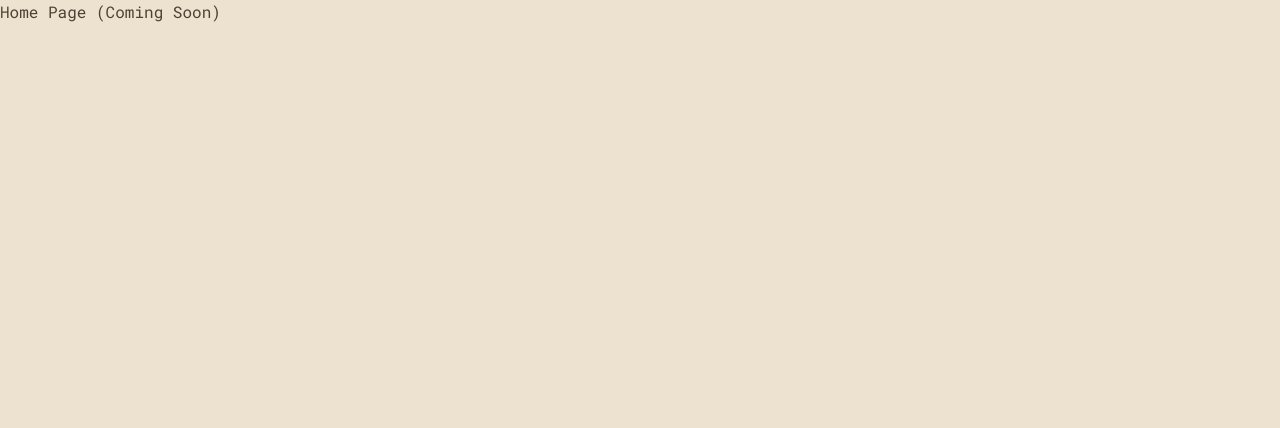
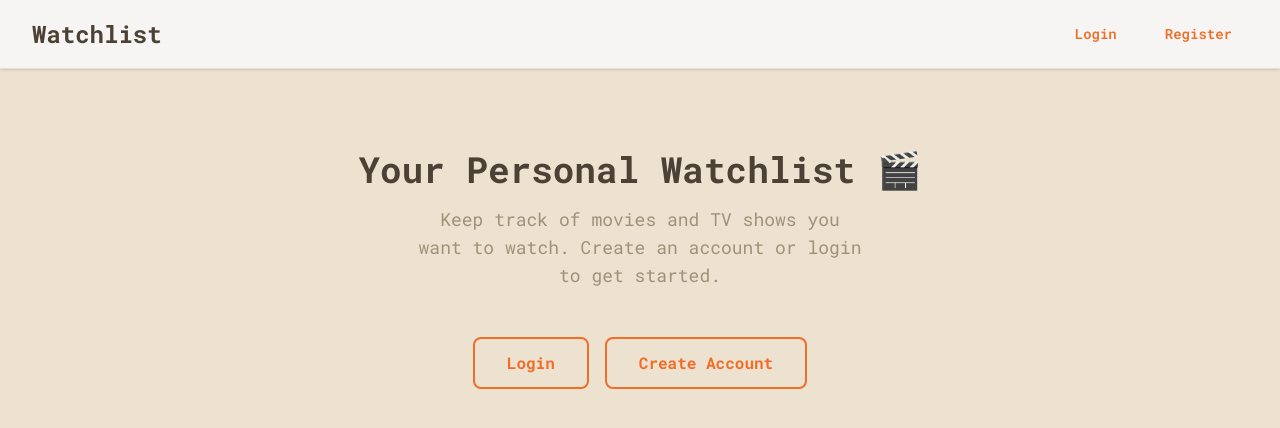
Before and after one commit to Dosoro/Watchlist, a React app in the folder frontend/: page / in a window 1280 px wide. Shown: the top 428 px of the page. Built offline with nearby package versions, Linux system fonts and the light colour scheme; the HTML template or start-up script is replaced by a standard one.

Commit message:
feat: create HomePage with navbar and conditional logged-in/logged-out views

```diff
--- a/frontend/src/pages/HomePage.jsx
+++ b/frontend/src/pages/HomePage.jsx
@@ -1,3 +1,189 @@
-export default function HomePage() {
-  return <div>Home Page (Coming Soon)</div>;
+import { useNavigate } from "react-router-dom";
+import { useAuth } from "../hooks/useAuth.js";
+import { IconSearch, IconBookmark, IconLogout } from "@tabler/icons-react";
+
+function HomePage() {
+  const navigate = useNavigate();
+  const { isAuthenticated, logout, user } = useAuth();
+
+  const handleLogout = () => {
+    logout();
+    navigate("/login");
+  };
+
+  return (
+    <div className="min-h-screen bg-background">
+      <nav className="flex items-center justify-between border-b border-secondary/20 bg-foreground px-8 py-4 shadow-sm">
+        <h1 className="text-2xl font-bold text-primary">Watchlist</h1>
+
+        <div className="flex items-center gap-4">
+          {isAuthenticated ? (
+            <>
+              <p className="text-sm text-secondary">{user?.email}</p>
+              <button
+                onClick={handleLogout}
+                className="
+            flex
+            items-center
+            gap-2
+            rounded-lg
+            bg-accent
+            px-4
+            py-2
+            text-sm
+            font-semibold
+            text-foreground
+            transition
+            hover:-translate-y-0.5
+            hover:shadow-lg"
+              >
+                <IconLogout className="h-4 w-4" />
+                Logout
+              </button>
+            </>
+          ) : (
+            <>
+              <button
+                onClick={() => navigate("/login")}
+                className="
+                rounded-lg
+                px-4
+                py-2
+                text-sm
+                font-semibold
+                text-accent
+                transition
+                hover:underline"
+              >
+                Login
+              </button>
+              <button
+                onClick={() => navigate("/register")}
+                className="
+                rounded-lg
+                px-4
+                py-2
+                text-sm
+                font-semibold
+                text-accent
+                transition
+                hover:underline"
+              >
+                Register
+              </button>
+            </>
+          )}
+        </div>
+      </nav>
+
+      <div className="flex flex-col items-center justify-center px-4 py-20">
+        {isAuthenticated ? (
+          <>
+            <h2 className="mb-4 text-4xl font-bold text-primary">
+              Welcome back!
+            </h2>
+            <p className="mb-12 text-center text-lg text-secondary">
+              Find and manage your favorite mmovies and TV shows
+            </p>
+            <div className="grid sm:grid-cols-2">
+              <button
+                onClick={() => navigate("/search")}
+                className="
+                group
+                flex
+                flex-col
+                items-center
+                gap-4
+                rounded-xl
+                border-2
+                border-secondary/20
+                bg-foreground
+                px-8
+                py-12
+                transition
+                hover:border-accent
+                hover:bg-foreground/80"
+              >
+                <IconSearch className="h-12 w-12 text-secondary group-hover:text-accent" />
+                <h3 className="text-xl font-bold text-primary">
+                  Search Movies & Shows
+                </h3>
+                <p className="text-sm text-secondary">
+                  Discover and add to your watchlist
+                </p>
+              </button>
+
+              <button
+                onClick={() => navigate("/watchlist")}
+                className="
+              group
+              flex
+              flex-col
+              items-center
+              gap-4
+              rounded-xl
+              border-2
+              border-secondary/20
+              bg-foreground
+              px-8
+              py-12
+              transition
+              hover:border-accent
+              hover:bg-foreground/80"
+              >
+                <IconBookmark className="w-12 h-12 text-secondary group-hover:text-accent" />
+                <h3 className="text-xl font-bold text-primary">
+                  Your Watclist
+                </h3>
+                <p className="text-sm text-secondary">Your Watclist</p>
+              </button>
+            </div>
+          </>
+        ) : (
+          <>
+            <h2 className="mb-4 text-4xl font-bold text-primary">
+              Your Personal Watchlist 🎬
+            </h2>
+            <p className="mb-12 max-w-md text-center text-lg text-secondary">
+              Keep track of movies and TV shows you want to watch. Create an
+              account or login to get started.
+            </p>
+            <div className="flex gap-4">
+              <button
+                onClick={() => navigate("/login")}
+                className="
+                rounded-lg
+                border-2
+                border-accent px-8
+                py-3
+                font-bold
+                text-accent
+                transition
+                hover:bg-accent
+                hover:text-foreground"
+              >
+                Login
+              </button>
+              <button
+                onClick={() => navigate("/register")}
+                className="
+                rounded-lg
+                border-2
+                border-accent px-8
+                py-3
+                font-bold
+                text-accent
+                transition
+                hover:bg-accent
+                hover:text-foreground"
+              >
+                Create Account
+              </button>
+            </div>
+          </>
+        )}
+      </div>
+    </div>
+  );
 }
+export default HomePage;
```
